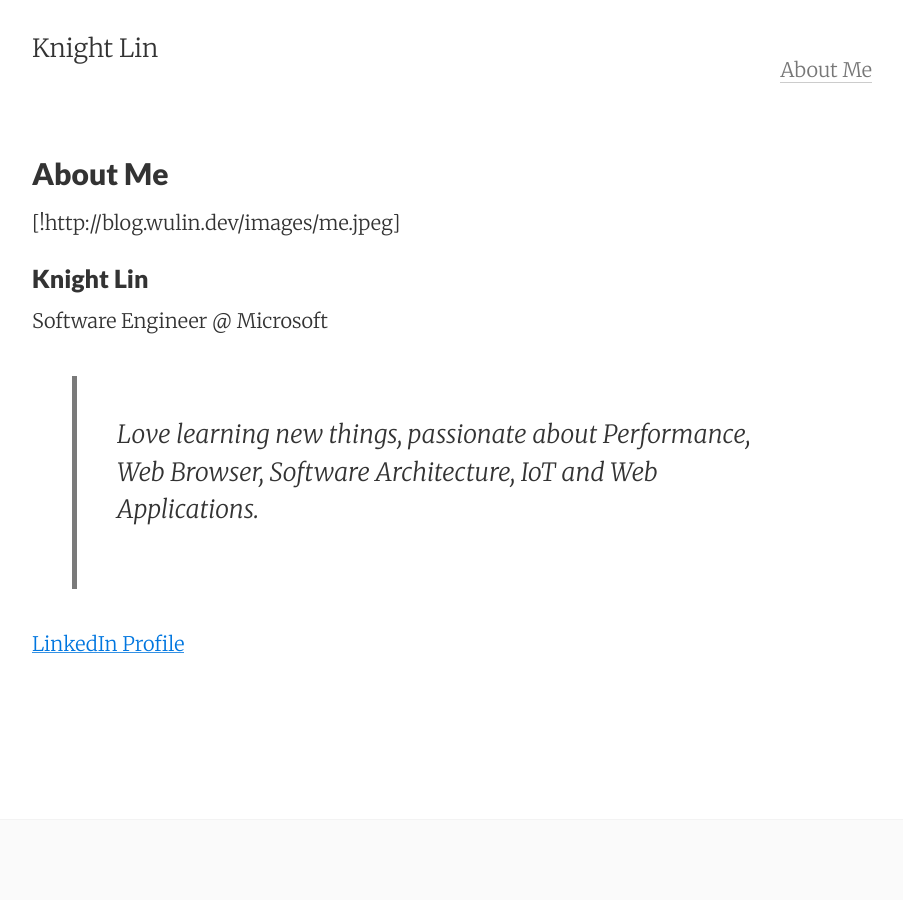
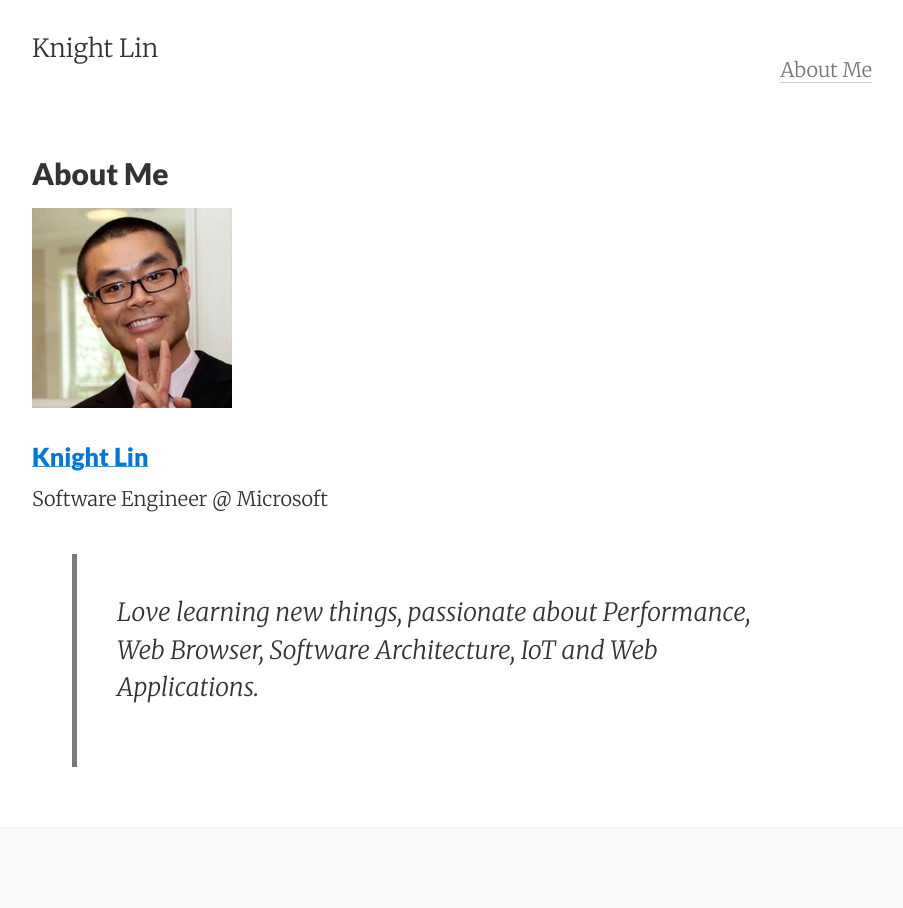
Before and after one commit to knightlinwu/blog, a Jekyll site: the page built from about.md, in a window 1280 px wide. Shown: the whole page, without its empty margins (188-1091 px from the left). Built offline with Jekyll 4.4.1, drawn with Linux system fonts in a browser that asks for light colours.

Commit message:
Fix profile pic and disable sw

```diff
--- a/_includes/footer.html
+++ b/_includes/footer.html
@@ -12,6 +12,6 @@
 </script>{% endif %}
 <script type="text/javascript">
     if ("serviceWorker" in navigator) {
-      navigator.serviceWorker.register("{{ '/sw.js' | relative_url }}")
+      // navigator.serviceWorker.register("{{ '/sw.js' | relative_url }}")
     }
 </script>
--- a/about.md
+++ b/about.md
@@ -5,11 +5,9 @@ permalink: /about/
 tags: about
 ---
 
-[!{{ site.url }}/images/me.jpeg]
-### Knight Lin
+![Me]({{ site.url }}/images/me.jpeg)
+### [Knight Lin](https://www.linkedin.com/in/knightlinwu/)
 
 Software Engineer @ Microsoft
 
 > Love learning new things, passionate about Performance, Web Browser, Software Architecture, IoT and Web Applications.
-
-[LinkedIn Profile](https://www.linkedin.com/in/knightlinwu/)
```
